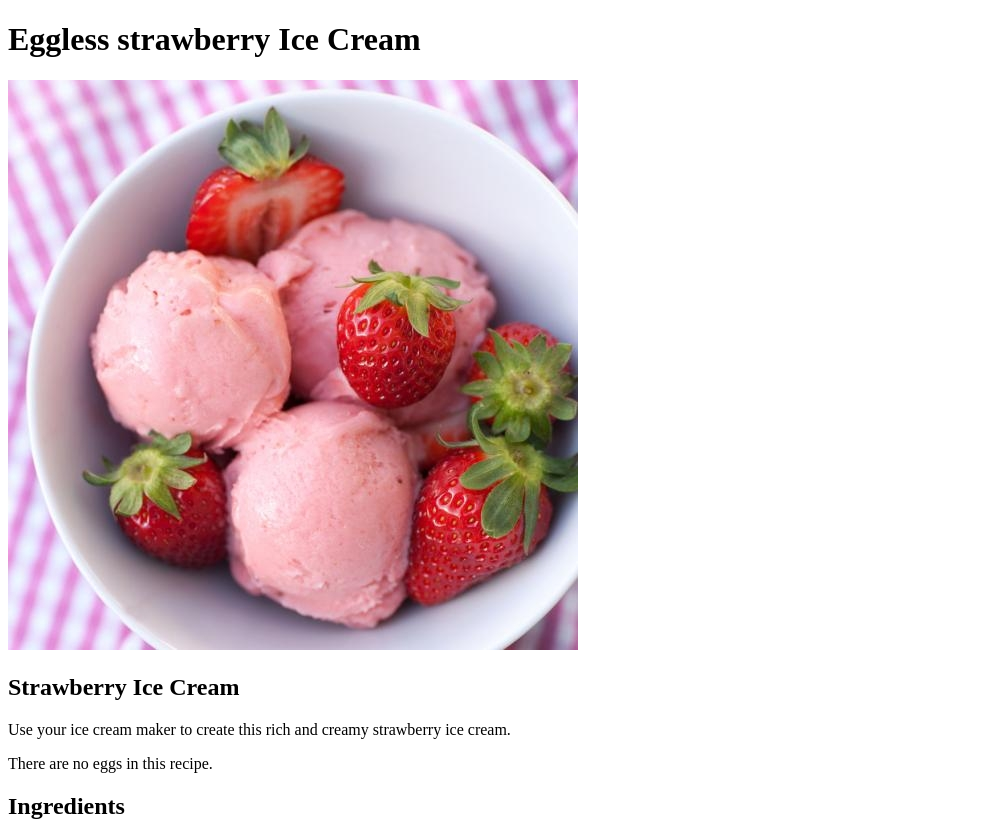
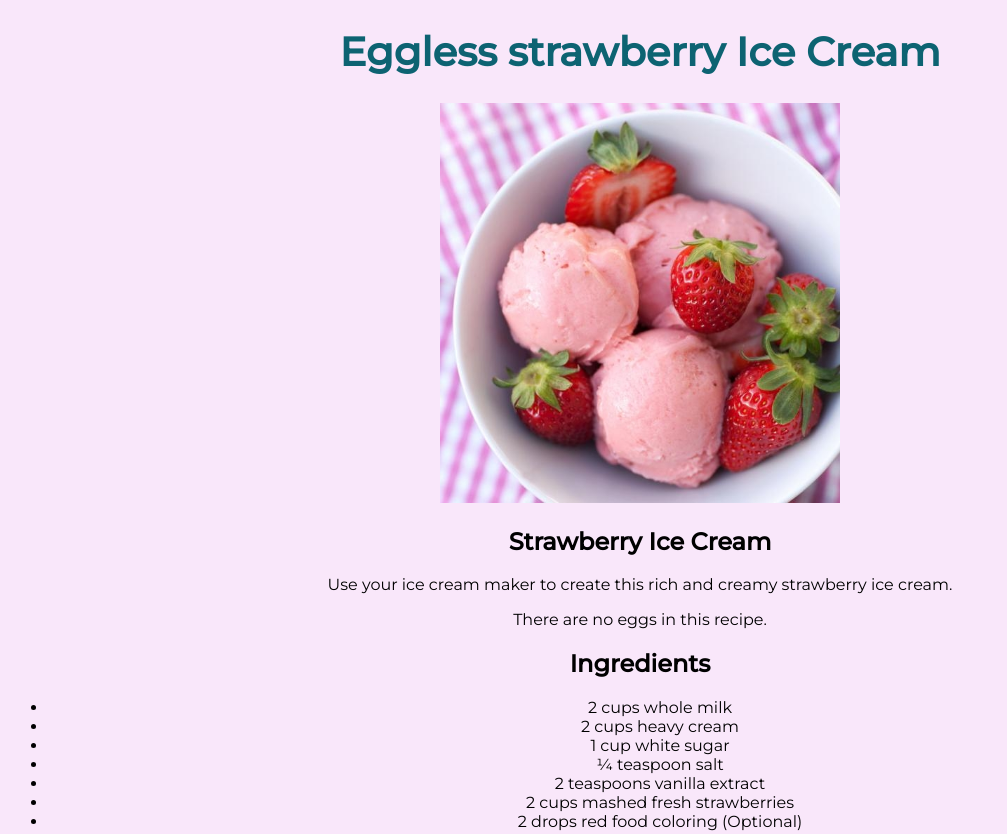
Before and after one commit to JulianaTorresBR/odin-recipes, a plain HTML site: page recipes/icecream.html in a window 1280 px wide. Shown: the top 834 px of the page, without its empty margins (0-1007 px from the left). Drawn offline with Linux system fonts and the light colour scheme.

Commit message:
Add css.html

```diff
--- a/recipes/icecream.html
+++ b/recipes/icecream.html
@@ -3,17 +3,18 @@
 <head>
     <meta charset="UTF-8">
     <title>Ice Cream recipes</title>
+    <link rel="stylesheet" href="../styles.css">
 </head>
 
-<body>
-    <h1>Eggless strawberry Ice Cream </h1>
+<body id="page">
+    <h1 class="homepage-title">Eggless strawberry Ice Cream </h1>
     <img src="../images/icecream.jpg" alt="Strawberry Ice Cream">
 
     <h2>Strawberry Ice Cream </h2>
     <p>Use your ice cream maker to create this rich and creamy strawberry ice cream.</p> <p>There are no eggs in this recipe.</p>
 
-    <h2>Ingredients</h2>
-      <ul>
+    <h2 class="list">Ingredients</h2>
+    <ul id="un-list">
           <li>2 cups whole milk</li>
           <li>2 cups heavy cream</li>
           <li>1 cup white sugar</li>
@@ -21,6 +22,7 @@
           <li>2 teaspoons vanilla extract</li>
           <li>2 cups mashed fresh strawberries</li>
           <li>2 drops red food coloring (Optional)</li>
+    </ul>
 
     <h2>Steps</h2>
       <ol>
@@ -30,6 +32,5 @@
       </ol>
 
 
-      </ul>
 </body>
 </html>
--- /dev/null
+++ b/styles.css
@@ -0,0 +1,24 @@
+@import url('https://fonts.googleapis.com/css2?family=Montserrat:wght@200&display=swap');
+@import url('https://fonts.googleapis.com/css2?family=Montserrat:wght@200;400;500&display=swap');
+@import url('https://fonts.googleapis.com/css2?family=Montserrat:ital,wght@0,200;0,400;0,500;1,500&display=swap');
+
+#page {
+    background-color: rgb(249, 231, 250);
+    font-family:'Montserrat', sans-serif;
+    text-align: center;
+
+}
+
+.homepage-title{
+    font-size: 40px;
+    color:rgb(13, 99, 114)
+}
+
+#ul-list{
+    font-weight: 500;
+}
+
+img{
+    height: auto;
+    width: 400px;
+}
```
Also changed, not shown: index.html (+8 -10 lines), recipes/crepes.html (+4 -7 lines), recipes/lacecookies.html (+6 -4 lines).
